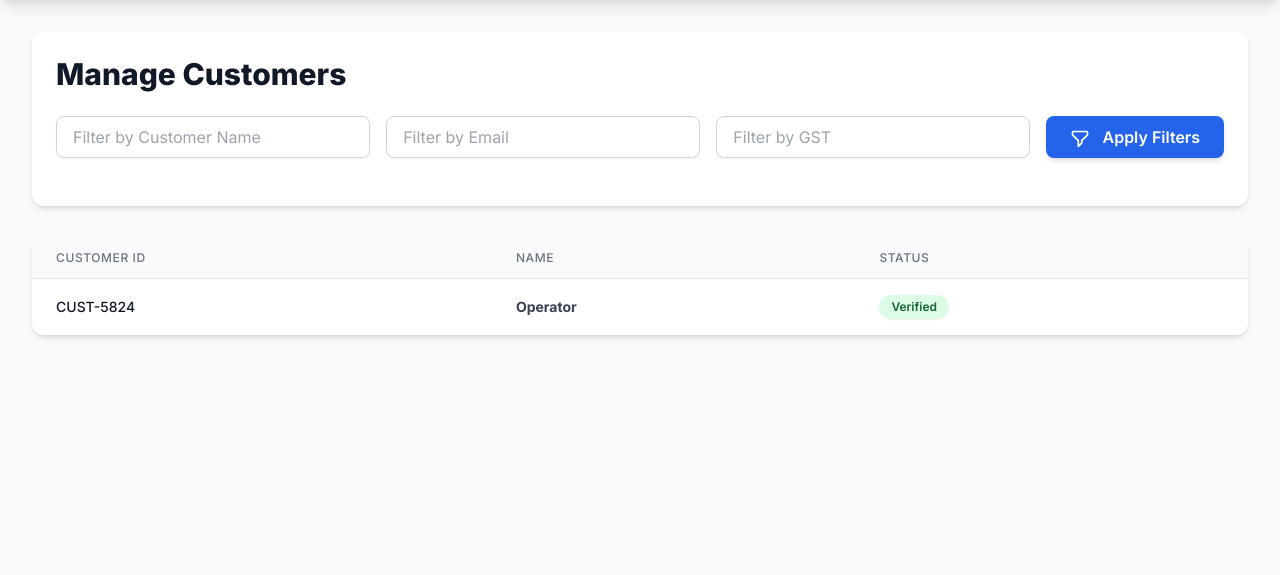
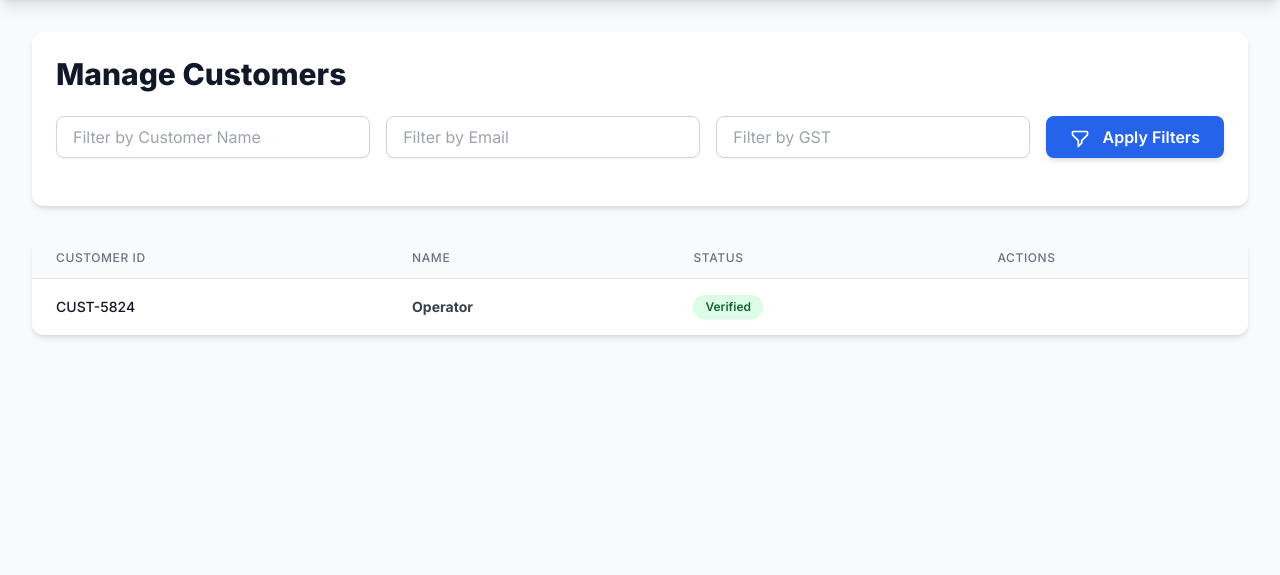
Before and after one commit to Ashmit12092000/certificatevalidato, a Flask app: page /manage-customers in a window 1280 px wide. Shown: the part 72-647 px from the top of the page. Run offline with Flask 3, Linux system fonts and the light colour scheme; a user stored in the database is signed in; data comes from the database, SQL or seed files in the repository; some libraries are stand-ins or nearby versions.

Commit message:
Update manage_customers.html

```diff
--- a/templates/manage_customers.html
+++ b/templates/manage_customers.html
@@ -23,15 +23,25 @@
           <th scope="col" class="px-6 py-3 text-left text-xs font-medium text-gray-500 uppercase tracking-wider">Customer ID</th>
           <th scope="col" class="px-6 py-3 text-left text-xs font-medium text-gray-500 uppercase tracking-wider">Name</th>
           <th scope="col" class="px-6 py-3 text-left text-xs font-medium text-gray-500 uppercase tracking-wider">Status</th>
+          <th scope="col" class="px-6 py-3 text-left text-xs font-medium text-gray-500 uppercase tracking-wider">Actions</th>
         </tr>
       </thead>
       <tbody class="bg-white divide-y divide-gray-200">
         {% for cust in customers %}
-        <tr class="hover:bg-gray-50 cursor-pointer transition duration-150 ease-in-out" data-href="{{ url_for('customer_details', customer_id=cust.id) }}">
+        <tr class="hover:bg-gray-50 transition duration-150 ease-in-out">
 
-          <td class="px-6 py-4 whitespace-nowrap text-sm font-medium text-gray-900">{{ cust.code }}</td>
-          <td class="px-6 py-4 whitespace-nowrap text-sm text-gray-700"><strong>{{ cust.name }}</strong></td>
+          <td class="px-6 py-4 whitespace-nowrap text-sm font-medium text-gray-900">
+            <a href="{{ url_for('customer_details', customer_id=cust.id) }}" class="block w-full h-full text-gray-900 hover:text-blue-600">
+              {{ cust.code }}
+            </a>
+          </td>
+          <td class="px-6 py-4 whitespace-nowrap text-sm text-gray-700">
+            <a href="{{ url_for('customer_details', customer_id=cust.id) }}" class="block w-full h-full text-gray-700 hover:text-blue-600">
+              <strong>{{ cust.name }}</strong>
+            </a>
+          </td>
           <td class="px-6 py-4 whitespace-nowrap text-sm">
+            <a href="{{ url_for('customer_details', customer_id=cust.id) }}" class="block w-full h-full">
               {% if cust.status == 'Pending' %}
                 <span class="inline-flex items-center px-3 py-1 rounded-full text-xs font-semibold bg-yellow-100 text-yellow-800 shadow-sm">Pending</span>
               {% elif cust.status == 'Awaiting Approval' %}
@@ -47,6 +57,28 @@
               {% else %}
                 <span class="inline-flex items-center px-3 py-1 rounded-full text-xs font-semibold bg-gray-200 text-gray-800 shadow-sm">Unknown</span>
               {% endif %}
+            </a>
+          </td>
+          <td class="px-6 py-4 whitespace-nowrap text-sm text-right font-medium">
+            <div class="flex items-center space-x-2">
+              {% if session.role == 'supervisor' or session.role == 'admin_hod' %}
+                {% if cust.status == 'Pending' %}
+                  <form action="{{ url_for('generate_role_report', customer_id=cust.id) }}" method="POST">
+                    <button type="submit" class="px-3 py-1 bg-purple-600 text-white text-xs rounded-md hover:bg-purple-700 transition duration-150">Generate Report</button>
+                  </form>
+                {% elif cust.status == 'SSO Setup Pending' %}
+                  <form action="{{ url_for('mark_sso_complete', customer_id=cust.id) }}" method="POST">
+                    <button type="submit" class="px-3 py-1 bg-orange-600 text-white text-xs rounded-md hover:bg-orange-700 transition duration-150">Mark SSO Complete</button>
+                  </form>
+                {% elif cust.status == 'Rejected' %}
+                  <a href="{{ url_for('edit_customer_certificates', customer_id=cust.id) }}"
+                     class="px-3 py-1 bg-red-500 text-white text-xs rounded-md hover:bg-red-600 transition duration-150">Re-submit Certificates</a>
+                {% endif %}
+                <form action="/delete-customer/{{ cust.id }}" method="POST" onsubmit="return confirm('Delete this customer and all certificates?')">
+                  <button type="submit" class="px-3 py-1 bg-gray-400 text-gray-800 text-xs rounded-md hover:bg-gray-500 transition duration-150">Delete</button>
+                </form>
+              {% endif %}
+            </div>
           </td>
         </tr>
         {% endfor %}
@@ -56,11 +88,6 @@
 </div>
 
 <script>
-  document.querySelectorAll("tr[data-href]").forEach(row => {
-      row.addEventListener("click", () => {
-        window.location.href = row.getAttribute("data-href");
-      });
-    });
 function applyFilters(){
   let name = document.getElementById('filterName').value.toLowerCase();
   let email = document.getElementById('filterEmail').value.toLowerCase();
```
Lines whose indentation alone changed are shown as unchanged.
